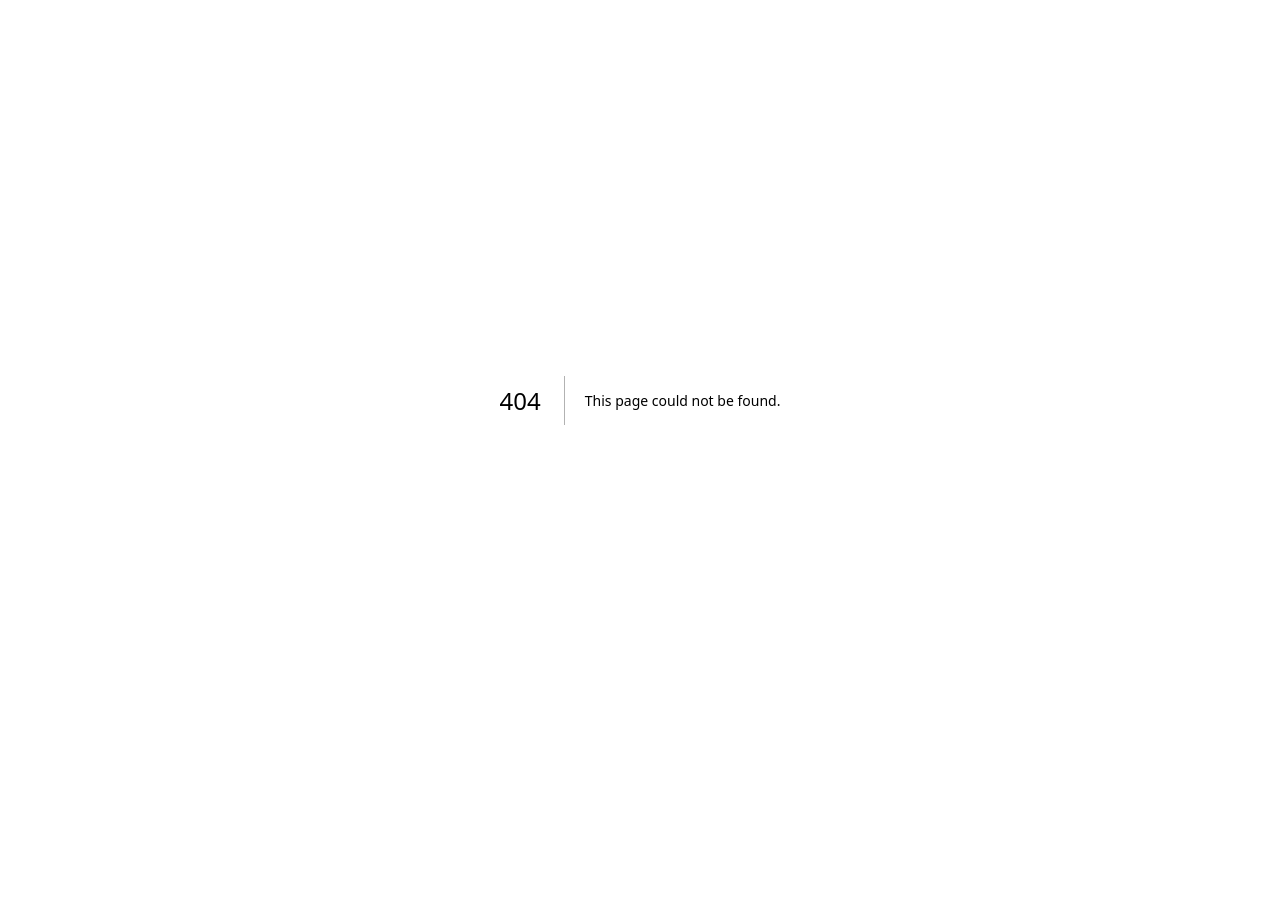
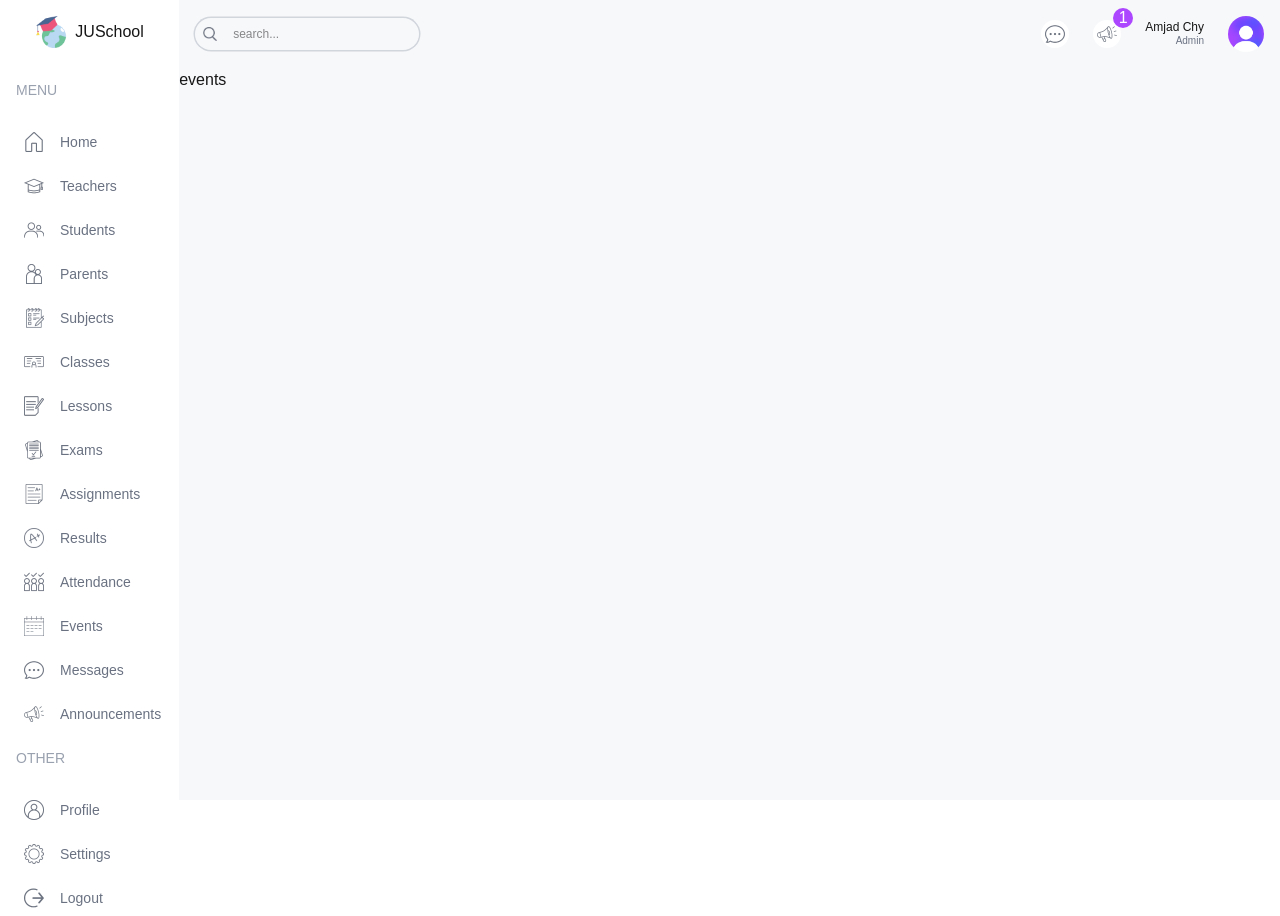
Before and after one commit to AmjadChowdhury/school-management-dash, a Next.js app: page /list/events in a window 1280 px wide. Before the commit this address had no page. Before the commit the page ends 800 px from the top, so only its background shows below. Built offline with nearby package versions, Linux system fonts and the light colour scheme.

Commit message:
different different menu section ready

```diff
--- /dev/null
+++ b/src/app/(dashboard)/list/announcements/page.tsx
@@ -0,0 +1,11 @@
+import React from 'react';
+
+const page = () => {
+    return (
+        <div>
+            announcements
+        </div>
+    );
+};
+
+export default page;
--- /dev/null
+++ b/src/app/(dashboard)/list/assignments/page.tsx
@@ -0,0 +1,11 @@
+import React from 'react';
+
+const page = () => {
+    return (
+        <div>
+            assign
+        </div>
+    );
+};
+
+export default page;
--- /dev/null
+++ b/src/app/(dashboard)/list/events/page.tsx
@@ -0,0 +1,11 @@
+import React from 'react';
+
+const page = () => {
+    return (
+        <div>
+            events
+        </div>
+    );
+};
+
+export default page;
--- /dev/null
+++ b/src/app/(dashboard)/list/exams/page.tsx
@@ -0,0 +1,11 @@
+import React from 'react';
+
+const page = () => {
+    return (
+        <div>
+            exam
+        </div>
+    );
+};
+
+export default page;
--- /dev/null
+++ b/src/app/(dashboard)/list/results/page.tsx
@@ -0,0 +1,11 @@
+import React from 'react';
+
+const page = () => {
+    return (
+        <div>
+            result
+        </div>
+    );
+};
+
+export default page;
```
